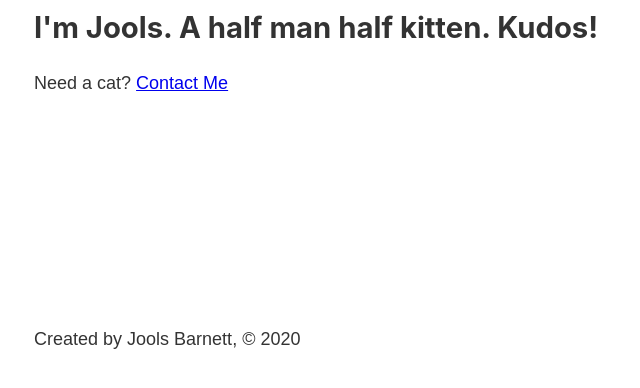
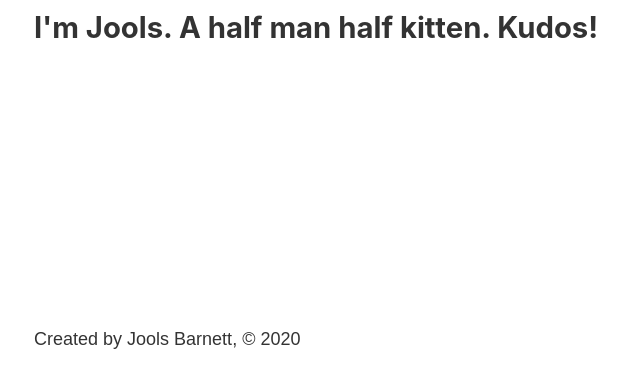
Before and after one commit to vitamins999/gatsby-practice, a Gatsby site: page / in a window 1280 px wide. Shown: the part 404-792 px from the top of the page, without its empty margins (249-889 px from the left). Built offline with nearby package versions, Linux system fonts and the light colour scheme; Gatsby itself is replaced by a stand-in of ours.

Commit message:
Removed contact info

```diff
--- a/src/pages/index.js
+++ b/src/pages/index.js
@@ -10,7 +10,6 @@ const IndexPage = () => {
             <Head title="Home" />
             <h1>Hello.</h1>
             <h2>I'm Jools.  A half man half kitten.  Kudos!</h2>
-            <p>Need a cat? <Link to="/contact">Contact Me</Link></p>
         </Layout>
     )
 }
```
